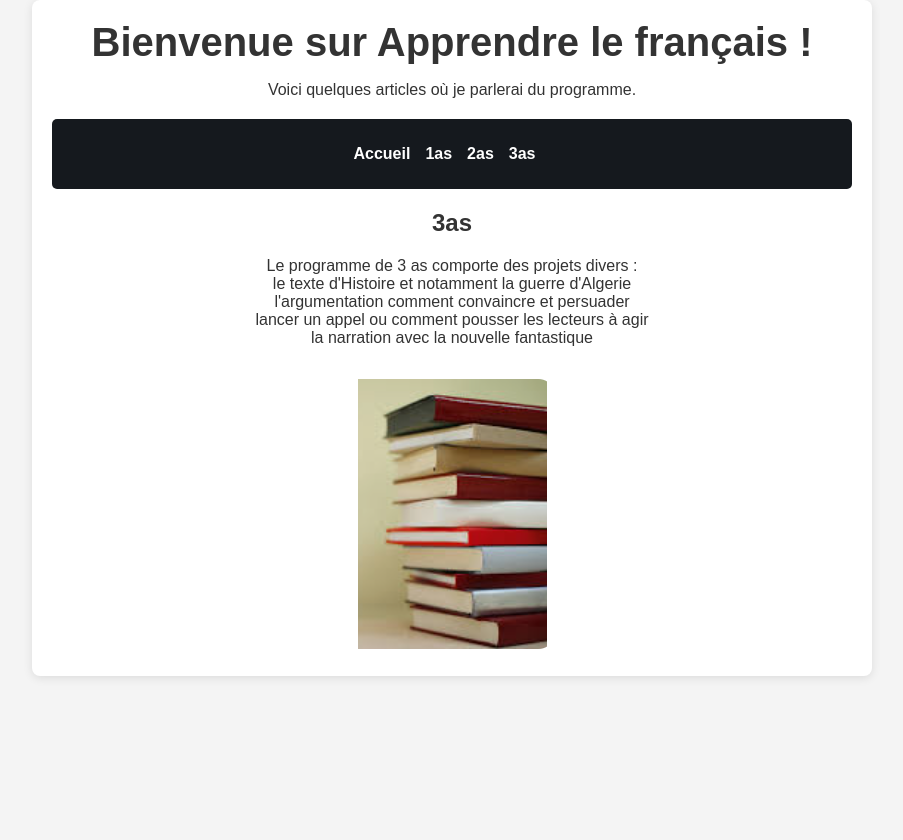
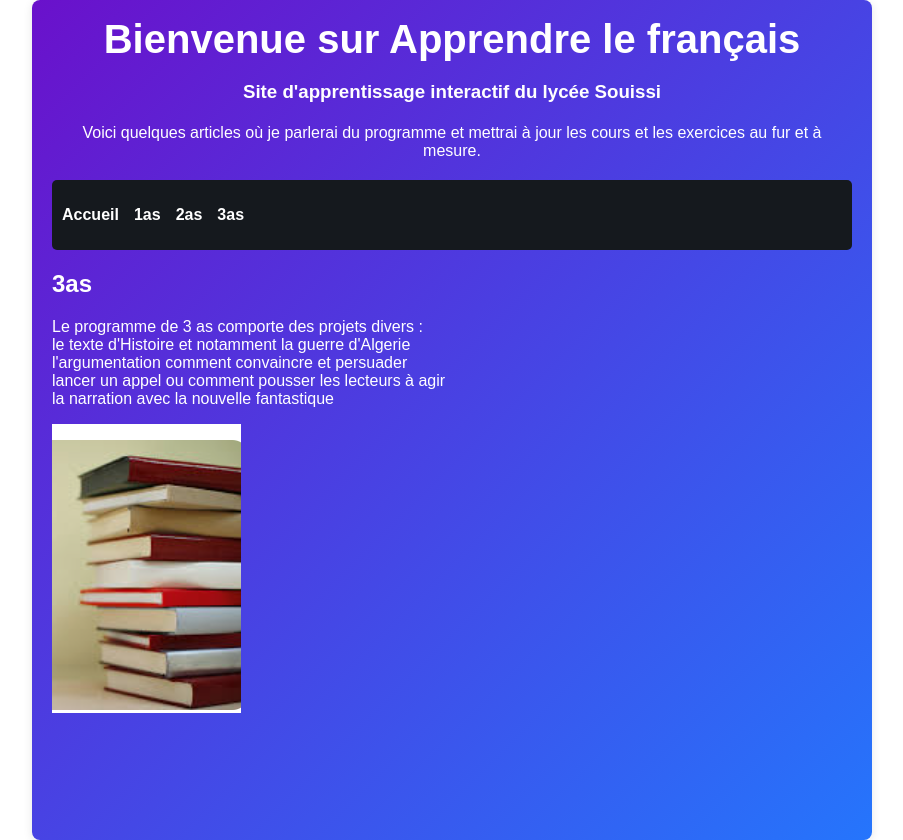
Before and after one commit to Faybe90/learnfrench, a React (Create React App) app: page /3as in a window 1280 px wide. Shown: the whole page, without its empty margins (188-1091 px from the left). Before the commit the page ends 800 px from the top, so only its background shows below. Built offline with nearby package versions, Linux system fonts and the light colour scheme.

Commit message:
Ajout de styles et mise à jour des pages2

```diff
--- a/src/App.css
+++ b/src/App.css
@@ -1,45 +1,6 @@
-.App {
-  text-align: center;
-}
-/*
-.App-logo {
-  height: 40vmin;
-  pointer-events: none;
-}
-
-@media (prefers-reduced-motion: no-preference) {
-  .App-logo {
-    animation: App-logo-spin infinite 20s linear;
-  }
-}
-
-.App-header {
-  background-color: #282c34;
-  min-height: 100vh;
-  display: flex;
-  flex-direction: column;
-  align-items: center;
-  justify-content: center;
-  font-size: calc(10px + 2vmin);
-  color: white;
-}
-
-.App-link {
-  color: #61dafb;
-}
-
-@keyframes App-logo-spin {
-  from {
-    transform: rotate(0deg);
-  }
-  to {
-    transform: rotate(360deg);
-  }
-} */
 /* Style global */
 body {
   font-family: "Arial", sans-serif;
-  background-color: #f4f4f4;
   margin: 0;
   padding: 0;
   color: #333;
@@ -52,6 +13,9 @@ body {
   border-radius: 8px;
   background: white;
   box-shadow: 0 2px 10px rgba(0, 0, 0, 0.1);
+  background: linear-gradient(135deg, #6a11cb, #2575fc); /* Fond futuriste */
+  min-height: 100vh; /* Prend toute la hauteur de la fenêtre */
+  color: white; /* Texte en blanc */
 }
 
 header {
@@ -101,17 +65,17 @@ footer {
   color: #777;
 }
 
-/* Styles pour les boutons (si nécessaire) */
-button {
-  background-color: #007bff;
-  color: white;
-  border: none;
-  border-radius: 5px;
-  padding: 10px 15px;
-  cursor: pointer;
-  transition: background-color 0.3s;
+/* Animation */
+.animation {
+  animation: float 3s ease-in-out infinite;
 }
 
-button:hover {
-  background-color: #0056b3;
+@keyframes float {
+  0%,
+  100% {
+    transform: translateY(0);
+  }
+  50% {
+    transform: translateY(-10px);
+  }
 }
--- a/src/App.js
+++ b/src/App.js
@@ -1,6 +1,6 @@
 import React from "react";
 import { BrowserRouter as Router, Route, Routes, Link } from "react-router-dom";
-import "./App.css"; // Si tu veux appliquer du CSS global
+import "./App.css"; // Importer le CSS global
 import OneAs from "./OneAs"; // Importer le composant 1as
 import TwoAs from "./TwoAs"; // Importer le composant 2as
 import ThreeAs from "./ThreeAs"; // Importer le composant 3as
@@ -10,8 +10,14 @@ function App() {
     <Router>
       <div className="App">
         <header>
-          <h1>Bienvenue sur Apprendre le français !</h1>
-          <p>Voici quelques articles où je parlerai du programme.</p>
+          <h1 className="animation">Bienvenue sur Apprendre le français</h1>
+          <h3 className="animation">
+            Site d'apprentissage interactif du lycée Souissi
+          </h3>
+          <p>
+            Voici quelques articles où je parlerai du programme et mettrai à
+            jour les cours et les exercices au fur et à mesure.
+          </p>
         </header>
 
         <nav>
@@ -40,8 +46,8 @@ function App() {
               path="/"
               element={
                 <>
-                  <h2>Choisissez un niveau</h2>
-                  <p>Sélectionnez un niveau pour voir le programme.</p>
+                  <h2>Choisisis ton niveau</h2>
+                  <p>Sélectionne un niveau pour voir le programme.</p>
                 </>
               }
             />
```
